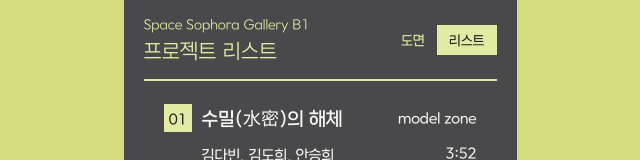
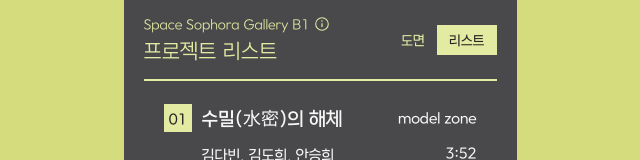
Before and after one commit to 2godong/2026-interior-grad-expo, a React (Vite) app: page /list in a window 1280 px wide. Shown: the top 160 px of the page, without its empty margins (320-960 px from the left). Built offline with nearby package versions, Linux system fonts and the light colour scheme.

Commit message:
✨ Feat: 공통 헤더에 전시 정보 바로가기 버튼 추가

```diff
--- a/src/components/layout/Header.tsx
+++ b/src/components/layout/Header.tsx
@@ -1,16 +1,74 @@
-import { NavLink, useLocation, useNavigate } from "react-router";
-import styled, { css } from "styled-components";
+import { useEffect, useState } from "react";
+import { Link, NavLink, useLocation, useNavigate } from "react-router";
+import styled, { css, keyframes } from "styled-components";
 import { paths } from "@/paths";
 import { layout } from "@/styles/media";
 
 const GALLERY = "Space Sophora Gallery B1";
 
-// 헤더1: 도면·리스트 페이지. 오른쪽에 도면/리스트 전환 탭
+// 처음 한 번만 전시 정보 버튼 위치를 알려주는 말풍선
+const INFO_HINT_KEY = "infoHintSeen";
+const INFO_HINT_DURATION = 3000;
+
+function useInfoHint() {
+  const [show, setShow] = useState(() => {
+    try {
+      return !localStorage.getItem(INFO_HINT_KEY);
+    } catch {
+      return false;
+    }
+  });
+
+  useEffect(() => {
+    if (!show) return;
+    try {
+      localStorage.setItem(INFO_HINT_KEY, "1");
+    } catch {
+      // 저장이 막혀 있으면 다음 방문에도 다시 보인다
+    }
+    const timer = setTimeout(() => setShow(false), INFO_HINT_DURATION);
+    return () => clearTimeout(timer);
+  }, [show]);
+
+  return [show, () => setShow(false)] as const;
+}
+
+// 헤더1: 도면·리스트 페이지. 장소 옆에 전시 정보 버튼, 오른쪽에 도면/리스트 전환 탭
 export function TabHeader({ title }: { title: string }) {
+  const [showHint, hideHint] = useInfoHint();
+
   return (
     <Bar>
       <Titles>
-        <Subtitle>{GALLERY}</Subtitle>
+        <SubtitleRow>
+          <Subtitle>{GALLERY}</Subtitle>
+          <InfoAnchor>
+            <InfoLink to={paths.info} aria-label="전시 정보">
+              <svg
+                width="14"
+                height="14"
+                viewBox="0 0 16 16"
+                fill="none"
+                aria-hidden
+              >
+                <circle
+                  cx="8"
+                  cy="8"
+                  r="7.2"
+                  stroke="currentColor"
+                  strokeWidth="1.2"
+                />
+                <path d="M8 7v4.5" stroke="currentColor" strokeWidth="1.4" />
+                <circle cx="8" cy="4.6" r="0.9" fill="currentColor" />
+              </svg>
+            </InfoLink>
+            {showHint && (
+              <Bubble role="status" onClick={hideHint}>
+                전시 정보는 여기에서 볼 수 있어요
+              </Bubble>
+            )}
+          </InfoAnchor>
+        </SubtitleRow>
         <Title>{title}</Title>
       </Titles>
       <Tabs aria-label="보기 전환">
@@ -111,6 +169,53 @@ const Title = styled.h1`
   font-weight: 300;
 `;
 
+const SubtitleRow = styled.div`
+  display: flex;
+  align-items: center;
+  gap: 2px;
+`;
+
+const InfoAnchor = styled.div`
+  position: relative;
+  display: flex;
+`;
+
+const InfoLink = styled(Link)`
+  display: flex;
+  margin: -6px;
+  padding: 6px 6px 6px 10px;
+  color: inherit;
+`;
+
+const bubbleIn = keyframes`
+  from { opacity: 0; transform: translate(-50%, -4px); }
+  to { opacity: 1; transform: translate(-50%, 0); }
+`;
+
+const Bubble = styled.div`
+  position: absolute;
+  top: calc(100% + 10px);
+  left: 50%;
+  transform: translateX(-50%);
+  padding: 8px 12px;
+  white-space: nowrap;
+  ${({ theme }) => theme.fonts.caption};
+  background: ${({ theme }) => theme.colors.bg.tab};
+  color: ${({ theme }) => theme.colors.fg.onTab};
+  box-shadow: 0 2px 8px rgba(0, 0, 0, 0.18);
+  animation: ${bubbleIn} 0.25s ease-out;
+
+  &::before {
+    content: "";
+    position: absolute;
+    bottom: 100%;
+    left: 50%;
+    transform: translateX(-50%);
+    border: 6px solid transparent;
+    border-bottom-color: ${({ theme }) => theme.colors.bg.tab};
+  }
+`;
+
 const Tabs = styled.nav`
   display: flex;
   flex-shrink: 0;
```
